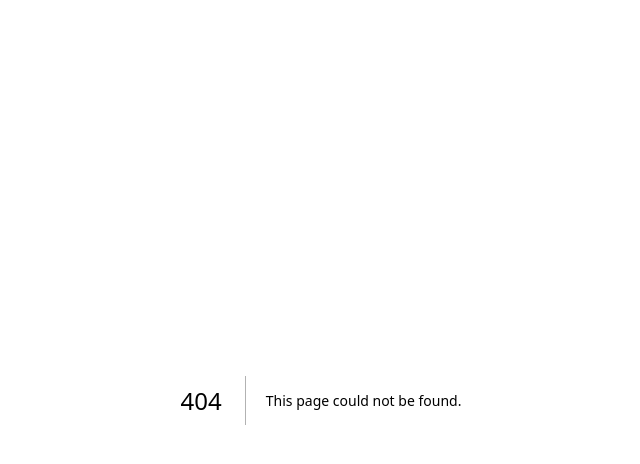
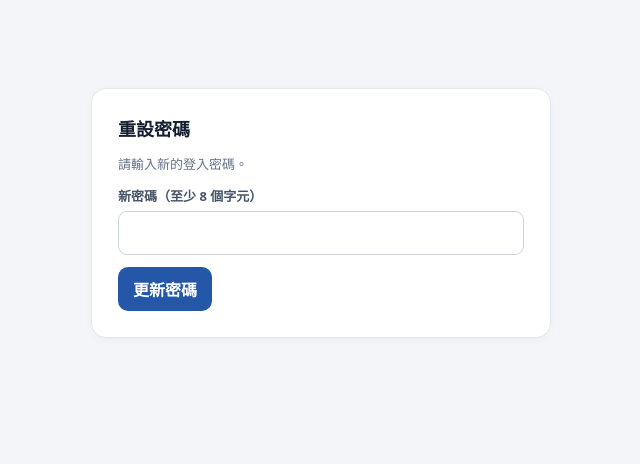
Before and after one commit to chia850921/CHGSH-Athletics-Team, a Next.js app in the folder CHGSH_Athletics_Team_Project/chgsh_athletics_team/: page /reset-password in a window 1280 px wide. Before the commit this address had no page. Shown: the top 464 px of the page, without its empty margins (319-959 px from the left). Built offline with nearby package versions, Linux system fonts and the light colour scheme; no server answers; a web font is replaced by a local one.

Commit message:
Create page.tsx

```diff
--- /dev/null
+++ b/CHGSH_Athletics_Team_Project/chgsh_athletics_team/app/reset-password/page.tsx
@@ -0,0 +1,66 @@
+
+"use client";
+
+import { useState } from "react";
+import { supabase } from "@/lib/supabase";
+
+export default function ResetPassword() {
+  const [password, setPassword] = useState("");
+  const [message, setMessage] = useState("");
+  const [error, setError] = useState("");
+
+  async function updatePassword(e: React.FormEvent) {
+    e.preventDefault();
+    setMessage("");
+    setError("");
+
+    if (!supabase) {
+      setError("系統尚未連線。");
+      return;
+    }
+
+    const { error } = await supabase.auth.updateUser({
+      password,
+    });
+
+    if (error) {
+      setError(error.message);
+    } else {
+      setMessage("密碼修改成功！請返回登入頁面。");
+      setPassword("");
+    }
+  }
+
+  return (
+    <main className="shell">
+      <div className="login">
+        <div className="card section">
+          <h2>重設密碼</h2>
+          <p className="muted">請輸入新的登入密碼。</p>
+
+          <form onSubmit={updatePassword} className="formgrid">
+            <div className="field wide">
+              <label>新密碼（至少 8 個字元）</label>
+              <input
+                type="password"
+                minLength={8}
+                value={password}
+                onChange={(e) => setPassword(e.target.value)}
+                required
+              />
+            </div>
+
+            <div className="wide">
+              <button className="btn primary" type="submit">
+                更新密碼
+              </button>
+            </div>
+          </form>
+
+          {error && <p className="error">{error}</p>}
+          {message && <p className="success">{message}</p>}
+        </div>
+      </div>
+    </main>
+  );
+}
```
